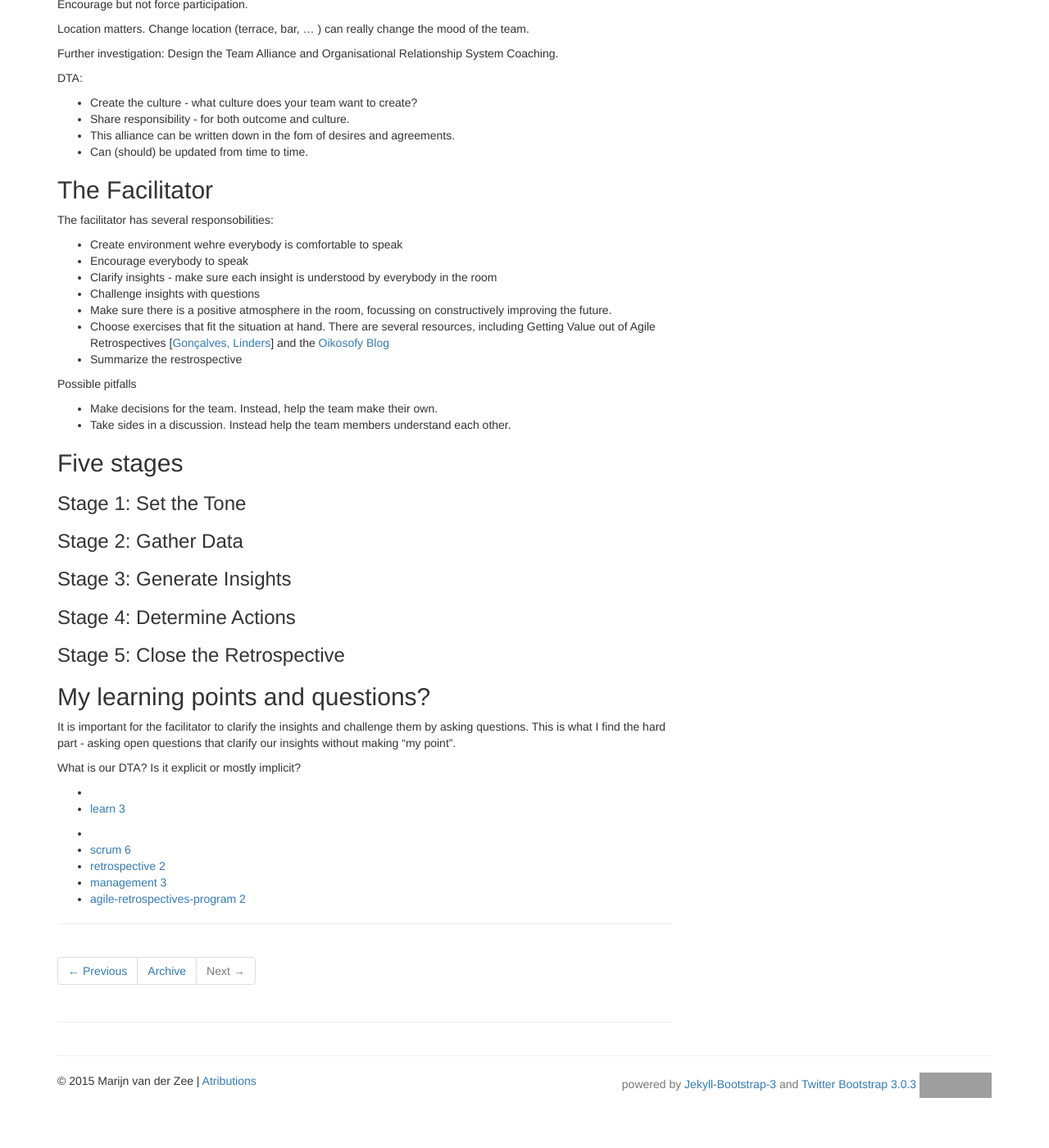
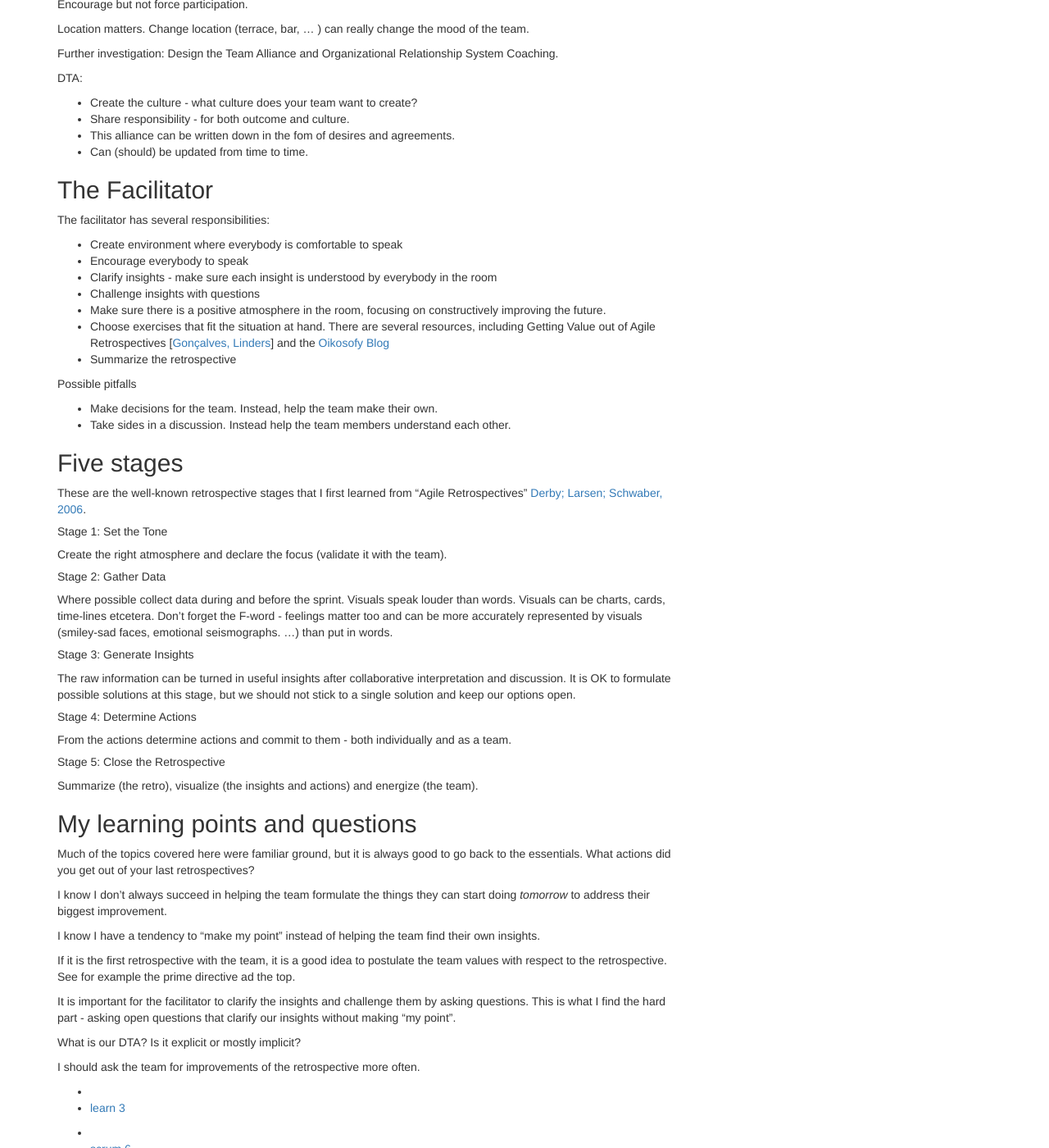
Before and after one commit to serraict/serraict.github.io, a Jekyll site: the page built from _posts/learn/2015-11-08-agile-retrospectives-program-day2.md, in a window 1280 px wide and 1400 px high, scrolled down 882 px. Shown: the whole window at 82% size. Built offline with Jekyll 4.4.1, drawn with Linux system fonts in a browser that asks for light colours; nearby versions of some CDN libraries; library files that are not in the unit come from our copies; Markdown is read by kramdown in place of the engine named in the settings; before the commit the page ends 2221 px from its top, so only the background shows below that; some of the changed text lies outside the part shown; grey boxes are pictures that could not be loaded.

Commit message:
Wrap up post on day 2 of the agile retrospectives program

```diff
--- a/_posts/learn/2015-11-08-agile-retrospectives-program-day2.md
+++ b/_posts/learn/2015-11-08-agile-retrospectives-program-day2.md
@@ -27,7 +27,7 @@ Prime directive:
 
 ## How to create a safe environment
 
-Generally speaking it is advised to only have participating team memebers in the retrospective. Presence of management ofte leads to shut-down from team members.
+Generally speaking it is advised to only have participating team members in the retrospective. Presence of management often leads to shut-down from team members.
 
 Team members decide what will go public.
 
@@ -41,7 +41,7 @@ Encourage but not force participation.
 
 Location matters. Change location (terrace, bar, ... ) can really change the mood of the team.
 
-Further investigation: Design the Team Alliance and Organisational Relationship System Coaching.
+Further investigation: Design the Team Alliance and Organizational Relationship System Coaching.
 
 DTA:
 
@@ -52,15 +52,15 @@ DTA:
 
 ## The Facilitator
 
-The facilitator has several responsobilities:
+The facilitator has several responsibilities:
 
- * Create environment wehre everybody is comfortable to speak
+ * Create environment where everybody is comfortable to speak
  * Encourage everybody to speak
  * Clarify insights - make sure each insight is understood by everybody in the room
  * Challenge insights with questions
- * Make sure there is a positive atmosphere in the room, focussing on constructively improving the future.
+ * Make sure there is a positive atmosphere in the room, focusing on constructively improving the future.
  * Choose exercises that fit the situation at hand. There are several resources, including Getting Value out of Agile Retrospectives [[Gonçalves, Linders]] and the [Oikosofy Blog]
- * Summarize the restrospective
+ * Summarize the retrospective
 
 Possible pitfalls
 
@@ -69,37 +69,49 @@ Possible pitfalls
 
 ## Five stages
 
-### Stage 1: Set the Tone
+These are the well-known retrospective stages that I first learned from "Agile Retrospectives" [Derby; Larsen; Schwaber, 2006].
 
-### Stage 2: Gather Data
+##### Stage 1: Set the Tone
 
-### Stage 3: Generate Insights
+Create the right atmosphere and declare the focus (validate it with the team).
 
-### Stage 4: Determine Actions
+##### Stage 2: Gather Data
 
-### Stage 5: Close the Retrospective
+Where possible collect data during and before the sprint. Visuals speak louder than words. Visuals can be charts, cards, time-lines etcetera. Don't forget the F-word - feelings matter too and can be more accurately represented by visuals (smiley-sad faces, emotional seismographs. ...) than put in words.
 
+##### Stage 3: Generate Insights
 
-## My learning points and questions?
+The raw information can be turned in useful insights after collaborative interpretation and discussion. It is OK to formulate possible solutions at this stage, but we should not stick to a single solution and keep our options open.
+
+##### Stage 4: Determine Actions
+
+From the actions determine actions and commit to them - both individually and as a team.
+
+##### Stage 5: Close the Retrospective
+
+Summarize (the retro), visualize (the insights and actions) and energize (the team).
+
+## My learning points and questions
+
+Much of the topics covered here were familiar ground, but it is always good to go back to the essentials. What actions did you get out of your last retrospectives?
+
+I know I don't always succeed in helping the team formulate the things they can start doing *tomorrow* to address their biggest improvement.
+
+I know I have a tendency to "make my point" instead of helping the team find their own insights.
+
+If it is the first retrospective with the team, it is a good idea to postulate the team values with respect to the retrospective. See for example the prime directive ad the top.
 
 It is important for the facilitator to clarify the insights and challenge them by asking questions. This is what I find the hard part - asking open questions that clarify our insights without making "my point".
 
 What is our DTA? Is it explicit or mostly implicit?
 
-
+I should ask the team for improvements of the retrospective more often.
 
 
 
  [Oikosofy Blog]: http://blog.oikosofy.com/category/agile/agile-retrospectives/
  [Gonçalves, Linders]: http://www.infoq.com/minibooks/agile-retrospectives-value
-
-
-
-
-
-
-
-
  [Agile Principle 12]: http://agilemanifesto.org/principles.html
  [contact me]: /pages/contact.html
  [Gonçalves 2015]: https://oikosofyseries.com/agile-retrospectives-free-program
+ [Derby; Larsen; Schwaber, 2006]: http://my.safaribooksonline.com/book/software-engineering-and-development/agile-development/9781680500295
```
